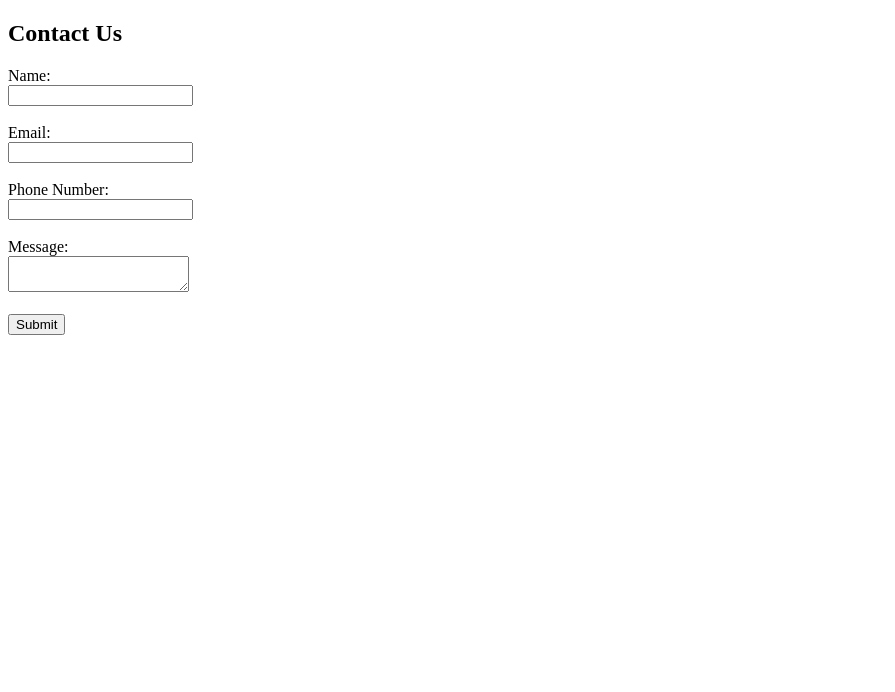
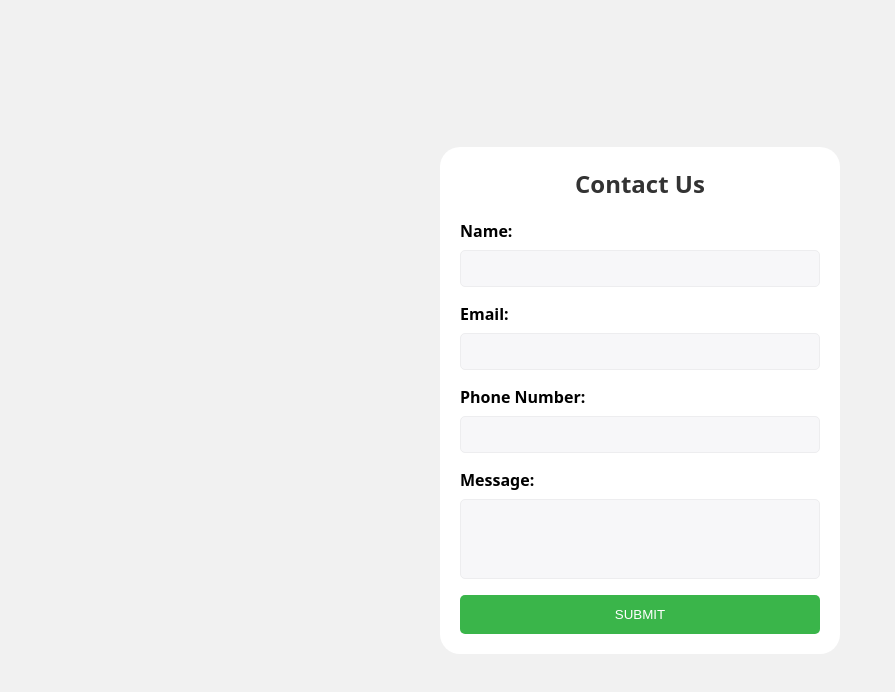
Before and after one commit to anuragbansall/Cohort, a plain HTML site: page Contact-Form/index.html in a window 1280 px wide. Shown: the whole page, without its empty margins (0-895 px from the left). Drawn offline with Linux system fonts and the light colour scheme.

Commit message:
Contact Form Styling Added

```diff
--- a/Contact-Form/index.html
+++ b/Contact-Form/index.html
@@ -1,36 +1,37 @@
 <!DOCTYPE html>
 <html lang="en">
-<head>
-    <meta charset="UTF-8">
-    <meta name="viewport" content="width=device-width, initial-scale=1.0">
-    <title>Document</title>
-</head>
-<body>
-    <main>
+  <head>
+    <meta charset="UTF-8" />
+    <meta name="viewport" content="width=device-width, initial-scale=1.0" />
+    <title>Contact Form</title>
+    <link rel="stylesheet" href="style.css" />
+  </head>
+  <body>
+    <main class="container">
+      <div class="form-container">
         <h2>Contact Us</h2>
         <form action="">
+          <div class="row">
             <label for="name">Name:</label>
-            <br>
-            <input type="text" id="name" name="name">
-            <br>
-            <br>
+            <input type="text" id="name" name="name" />
+          </div>
+          <div class="row">
             <label for="email">Email:</label>
-            <br>
-            <input type="email" id="email" name="email">
-            <br>
-            <br>
+            <input type="email" id="email" name="email" />
+          </div>
+          <div class="row">
             <label for="phone">Phone Number:</label>
-            <br>
-            <input type="tel" id="phone" name="phone">
-            <br>
-            <br>
+            <input type="tel" id="phone" name="phone" />
+          </div>
+          <div class="row">
             <label for="message">Message:</label>
-            <br>
             <textarea id="message" name="message"></textarea>
-            <br>
-            <br>
+          </div>
+          <div class="row">
             <button type="submit">Submit</button>
+          </div>
         </form>
+      </div>
     </main>
-</body>
+  </body>
 </html>
--- /dev/null
+++ b/Contact-Form/style.css
@@ -0,0 +1,82 @@
+* {
+  margin: 0;
+  padding: 0;
+  box-sizing: border-box;
+}
+
+body {
+  font-family: system-ui, -apple-system, BlinkMacSystemFont, "Segoe UI", Roboto,
+    Oxygen, Ubuntu, Cantarell, "Open Sans", "Helvetica Neue", sans-serif;
+  min-height: 100vh;
+}
+
+.container {
+  display: flex;
+  flex-direction: column;
+  justify-content: center;
+  align-items: center;
+  min-height: 100vh;
+  background-color: #f1f1f1;
+}
+
+.form-container {
+    width: 400px;
+    max-width: 100%;
+    padding: 20px;
+    background-color: #fff;
+    border-radius: 20px;
+}
+
+.form-container h2 {
+    text-align: center;
+    margin-bottom: 20px;
+    color: #333;
+    font-weight: 600;
+}
+
+.form-container form {
+    display: flex;
+    flex-direction: column;
+    gap: 1rem;
+}
+
+.form-container form .row {
+    display: flex;
+    flex-direction: column;
+    gap: 0.5rem;
+}
+
+.form-container form .row label {
+    font-weight: 600;
+}
+
+.form-container form .row input,
+.form-container form .row textarea {
+    padding: 10px;
+    border: 1px solid #ededef;
+    border-radius: 5px;
+    width: 25rem;
+    max-width: 100%;
+    background-color: #F7F7F9;
+}
+
+.form-container form .row textarea {
+    resize: none;
+    height: 80px;
+}
+
+.form-container form .row button {
+    padding: 0.75rem;
+    border: none;
+    border-radius: 5px;
+    background-color: #3AB54A;
+    color: #fff;
+    cursor: pointer;
+    transition: background-color 0.3s;
+    text-transform: uppercase;
+    font-weight: 500;
+}
+
+.form-container form .row button:hover {
+    background-color: #339933;
+}
```
